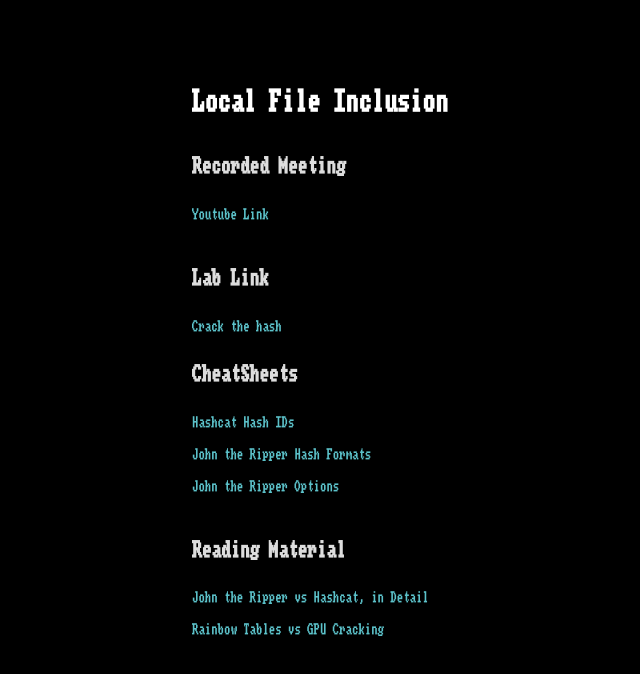
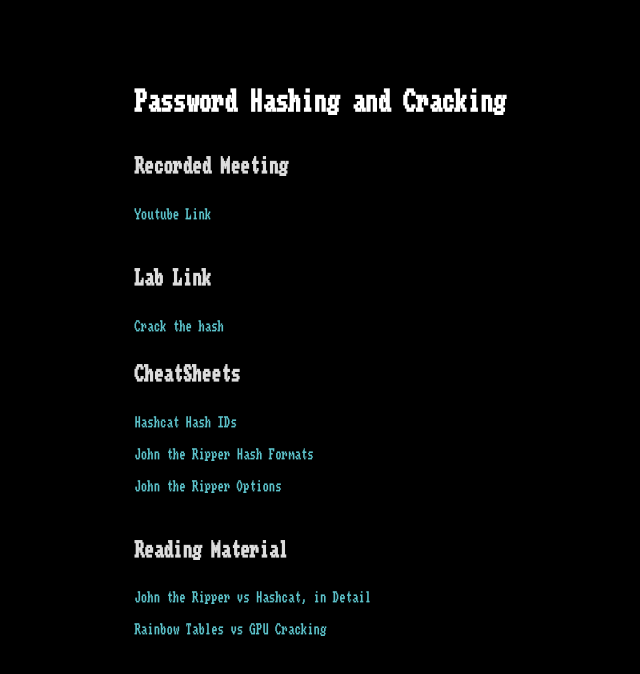
Before and after one commit to fpu-cc/fpu-cc.github.io, a plain HTML site: page resources/hashcrack.html in a window 1280 px wide. Shown: the whole page, without its empty margins (320-960 px from the left). Drawn offline with Linux system fonts and the light colour scheme.

Commit message:
minor fix to a resource post

```diff
--- a/resources/hashcrack.html
+++ b/resources/hashcrack.html
@@ -27,7 +27,7 @@
      </style></head>
 <body class="hack dark"><center><div style="display: inline-block; text-align: left;">
 <pre><br><br>
-<h1 style="color:white;">Local File Inclusion</h1>
+<h1 style="color:white;">Password Hashing and Cracking</h1>
 <h2>Recorded Meeting</h2>
 <a href="https://youtu.be/Xoj4pav4gzI">Youtube Link</a><br>
 
```
